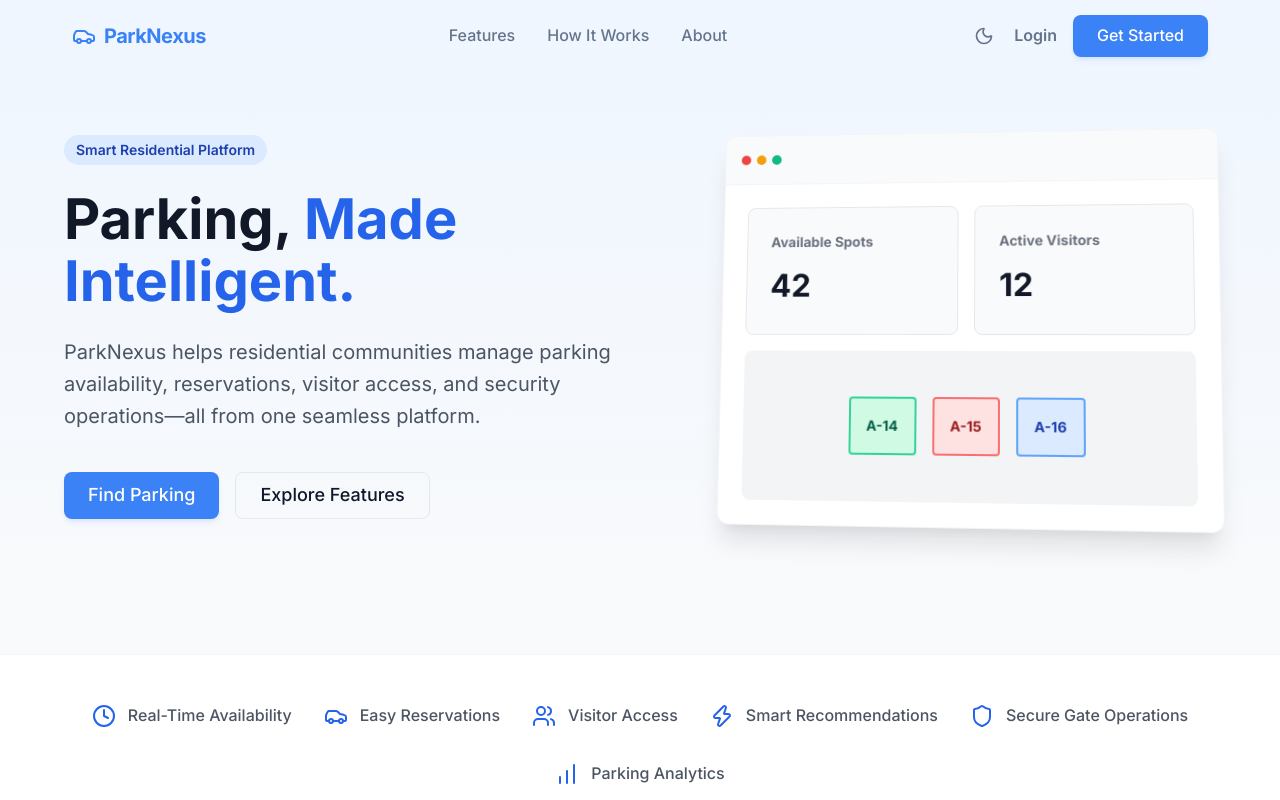
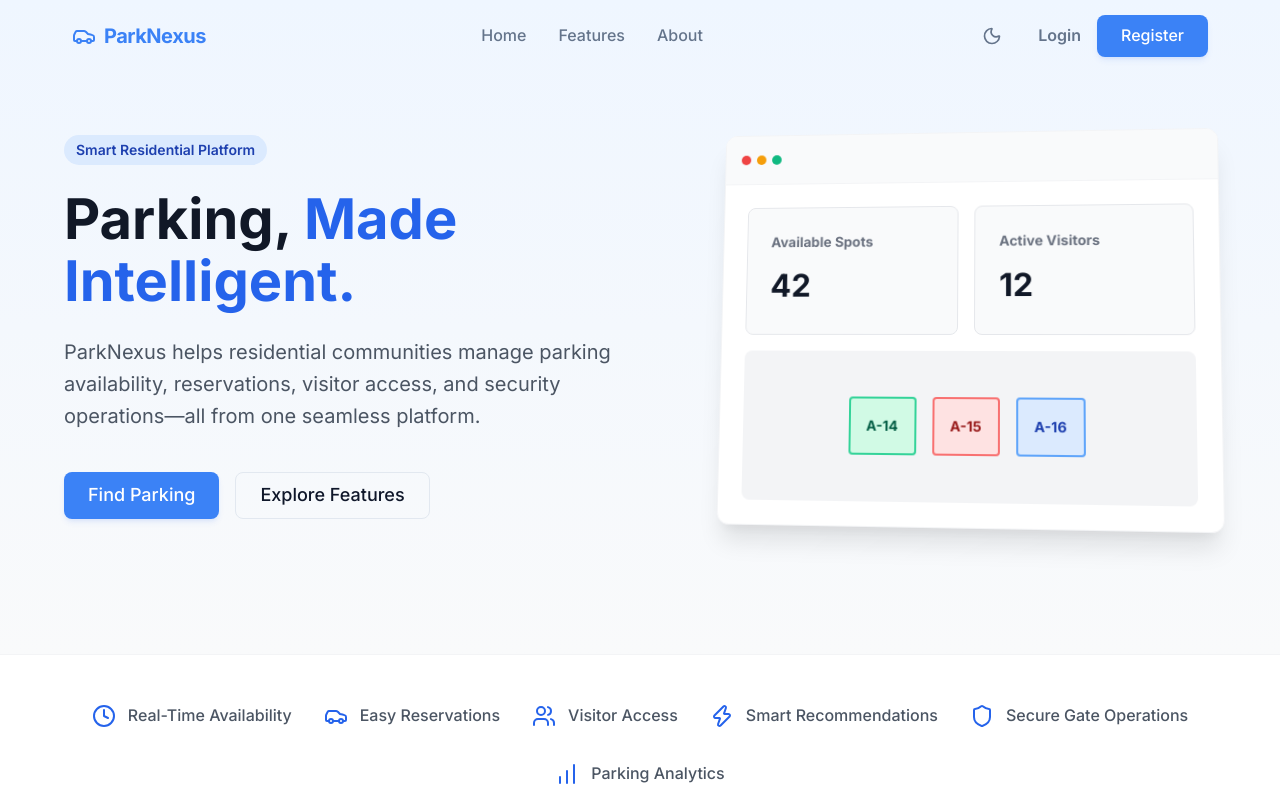
Before and after one commit to Yamuna-Mullangi/ParkNexus, a React app in the folder frontend/: page / in a window 1280 px wide. Shown: the top 800 px of the page. Built offline with nearby package versions, Linux system fonts and the light colour scheme; no server answers; the HTML template or start-up script is replaced by a standard one.

Commit message:
Create dedicated LandingNavbar to prevent authenticated links from cluttering public landing page

```diff
--- /dev/null
+++ b/frontend/src/components/navigation/LandingNavbar.jsx
@@ -0,0 +1,103 @@
+import React, { useState, useEffect } from 'react';
+import { Moon, Sun, Menu, X, Car } from 'lucide-react';
+import { Link } from 'react-router-dom';
+import useAuth from '../../hooks/useAuth';
+import './Navbar.css';
+
+const LandingNavbar = () => {
+  const { isAuthenticated } = useAuth();
+  const [isScrolled, setIsScrolled] = useState(false);
+  const [isMobileMenuOpen, setIsMobileMenuOpen] = useState(false);
+  const [theme, setTheme] = useState('light');
+
+  useEffect(() => {
+    const savedTheme = localStorage.getItem('parknexus-theme') || 'light';
+    setTheme(savedTheme);
+    document.documentElement.setAttribute('data-theme', savedTheme);
+
+    const handleScroll = () => {
+      setIsScrolled(window.scrollY > 10);
+    };
+
+    window.addEventListener('scroll', handleScroll);
+    return () => window.removeEventListener('scroll', handleScroll);
+  }, []);
+
+  const toggleTheme = () => {
+    const newTheme = theme === 'light' ? 'dark' : 'light';
+    setTheme(newTheme);
+    document.documentElement.setAttribute('data-theme', newTheme);
+    localStorage.setItem('parknexus-theme', newTheme);
+  };
+
+  return (
+    <nav className={`navbar ${isScrolled ? 'scrolled' : ''}`}>
+      <div className="container navbar-container">
+        {/* Brand */}
+        <Link to="/" className="navbar-brand">
+          <Car className="brand-icon" size={24} />
+          <span className="brand-name">ParkNexus</span>
+        </Link>
+
+        {/* Desktop Menu - ONLY public links */}
+        <div className="navbar-menu hide-mobile" style={{ gap: '2rem' }}>
+          <a href="/#home" className="nav-link">Home</a>
+          <a href="/#features" className="nav-link">Features</a>
+          <a href="/#about" className="nav-link">About</a>
+        </div>
+
+        {/* Actions */}
+        <div className="navbar-actions hide-mobile">
+          <button onClick={toggleTheme} className="theme-toggle" aria-label="Toggle Theme" style={{ marginRight: '1rem' }}>
+            {theme === 'light' ? <Moon size={20} /> : <Sun size={20} />}
+          </button>
+
+          {isAuthenticated ? (
+            <Link to="/resident/dashboard" className="btn btn-primary">Go to Dashboard</Link>
+          ) : (
+            <>
+              <Link to="/login" className="nav-link btn-login">Login</Link>
+              <Link to="/register" className="btn btn-primary">Register</Link>
+            </>
+          )}
+        </div>
+
+        {/* Mobile Toggle */}
+        <div className="mobile-toggle">
+          <button onClick={toggleTheme} className="theme-toggle mr-sm" aria-label="Toggle Theme">
+            {theme === 'light' ? <Moon size={20} /> : <Sun size={20} />}
+          </button>
+          <button
+            className="menu-btn"
+            onClick={() => setIsMobileMenuOpen(!isMobileMenuOpen)}
+            aria-label="Toggle Menu"
+          >
+            {isMobileMenuOpen ? <X size={24} /> : <Menu size={24} />}
+          </button>
+        </div>
+      </div>
+
+      {/* Mobile Menu Dropdown */}
+      {isMobileMenuOpen && (
+        <div className="mobile-menu">
+          <a href="/#home" className="mobile-link" onClick={() => setIsMobileMenuOpen(false)}>Home</a>
+          <a href="/#features" className="mobile-link" onClick={() => setIsMobileMenuOpen(false)}>Features</a>
+          <a href="/#about" className="mobile-link" onClick={() => setIsMobileMenuOpen(false)}>About</a>
+
+          <div className="mobile-actions" style={{ marginTop: '1rem', borderTop: '1px solid var(--border-color)', paddingTop: '1rem' }}>
+            {isAuthenticated ? (
+              <Link to="/resident/dashboard" className="btn btn-primary mobile-btn" onClick={() => setIsMobileMenuOpen(false)}>Go to Dashboard</Link>
+            ) : (
+              <>
+                <Link to="/login" className="btn btn-outline mobile-btn" onClick={() => setIsMobileMenuOpen(false)}>Login</Link>
+                <Link to="/register" className="btn btn-primary mobile-btn" onClick={() => setIsMobileMenuOpen(false)}>Register</Link>
+              </>
+            )}
+          </div>
+        </div>
+      )}
+    </nav>
+  );
+};
+
+export default LandingNavbar;
--- a/frontend/src/pages/public/LandingPage.jsx
+++ b/frontend/src/pages/public/LandingPage.jsx
@@ -8,8 +8,9 @@ import {
 import '../../components/landing/Landing.css'; // Assume we will create/update this
 
 // Reusing Navbar from existing components or a custom one if missing
-import Navbar from '../../components/navigation/Navbar';
+import LandingNavbar from '../../components/navigation/LandingNavbar';
 import Footer from '../../components/landing/Footer';
+
 
 const Hero = () => (
   <section className="landing-hero">
@@ -200,7 +201,7 @@ const CTA = () => (
 const LandingPage = () => {
   return (
     <div className="landing-page-v2">
-      <Navbar />
+      <LandingNavbar />
       <main>
         <Hero />
         <TrustStrip />
```
